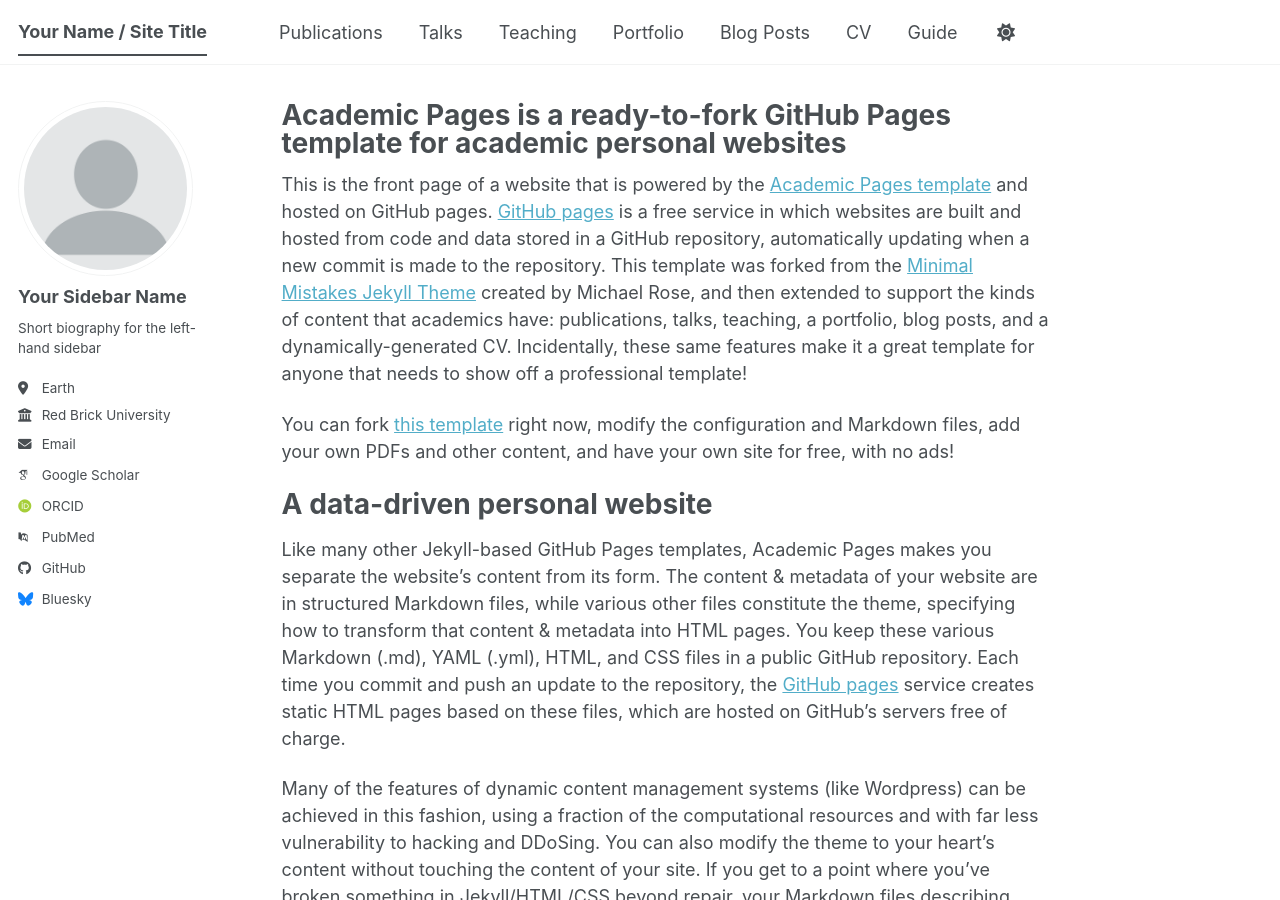
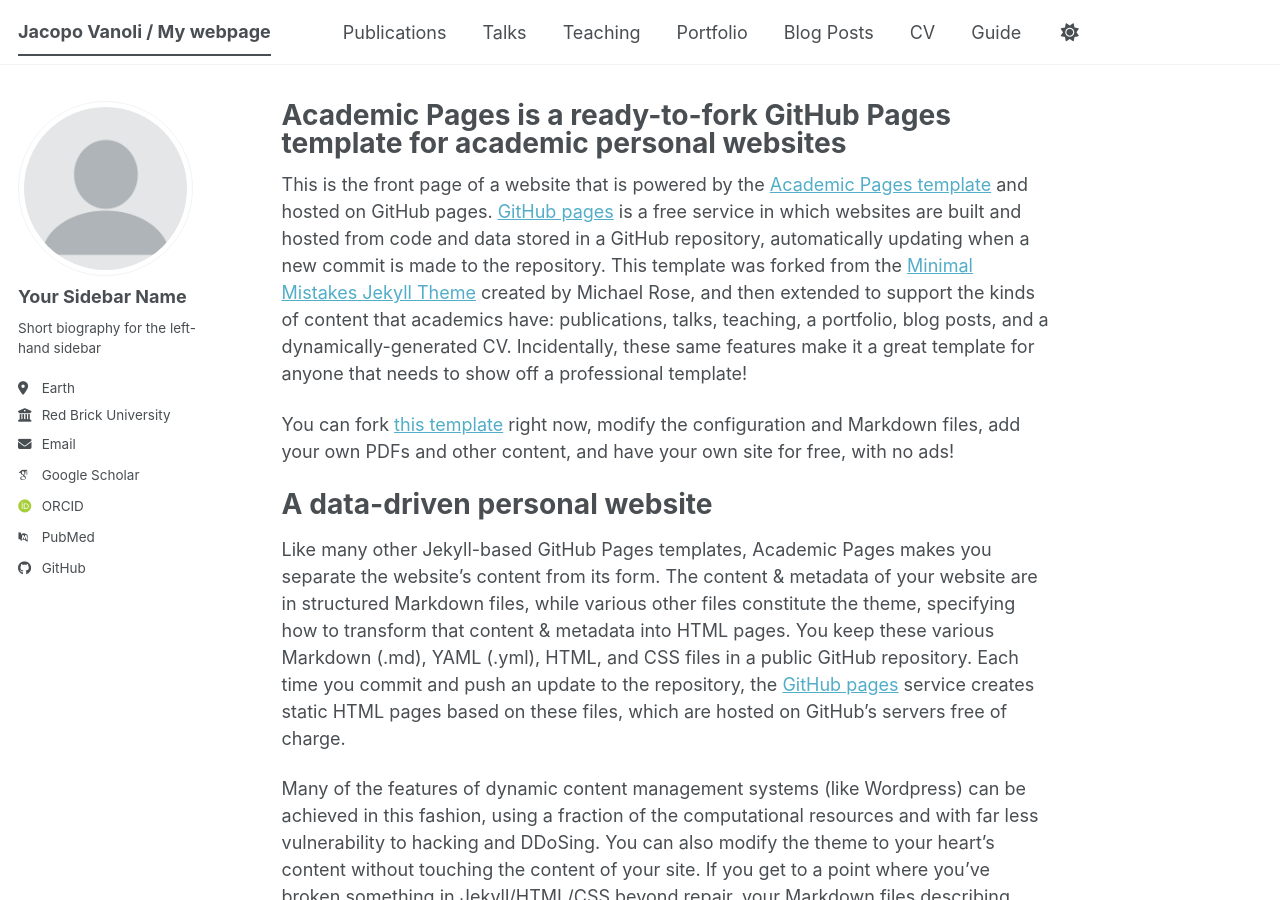
Before and after one commit to JacopoVanoli/JVmypage, a Jekyll site: the page built from _pages/about.md, in a window 1280 px wide and 900 px high. Built offline with Jekyll 4.4.1, drawn with Linux system fonts in a browser that asks for light colours; some web fonts are replaced; a script bundle is joined from its source files by our own code; library files that are not in the unit come from our copies.

Commit message:
Update personal information in _config.yml

```diff
--- a/_config.yml
+++ b/_config.yml
@@ -9,14 +9,14 @@
 # Basic Site Settings
 locale                   : "en-US"
 site_theme               : "default" # The available themes options are "default", "air", "sunrise", "mint", "dirt" and "contrast"
-title                    : "Your Name / Site Title"
+title                    : "Jacopo Vanoli / My webpage"
 title_separator          : "-"
 name                     : &name "Your Name"
 description              : &description "Your Name's academic portfolio"   # Update this with a general description of your site, this is the default if not overridden by a page
 url                      : https://academicpages.github.io # The base hostname & protocol for your site e.g. "https://[your GitHub username].github.io",
                                                            # or if you already have some other page hosted on Github then use "https://[your GitHub username].github.io/[Your Repo Name]"
 baseurl                  : "" # the subpath of your site, e.g. "/blog"
-repository               : "academicpages/academicpages.github.io"
+repository               : "academicpages/JVmypage.github.io"
 
 # Site Author - The following control what appear as part of the author content on the side bar.
 #               If a field is blank the icon and link will not appear, otherwise it will be shown.
@@ -35,10 +35,10 @@
   # Academic websites
   academia         : # URL
   arxiv            : # URL - Update with the correct link to your profile
-  googlescholar    : "https://scholar.google.com/citations?user=PS_CX0AAAAAJ"
+  googlescholar    : "https://scholar.google.com/citations?user=NaDBPdsAAAAJ&hl=en"
   inspire-hep      : # URL
   impactstory      : # URL
-  orcid            : "https://orcid.org/yourorcidurl"
+  orcid            : "https://orcid.org/0000-0003-0196-4170"
   semantic         : # URL
   ssrn             : # URL
   pubmed           : "https://www.ncbi.nlm.nih.gov/pubmed/?term=john+snow"
@@ -57,7 +57,7 @@
 
   # Social media
   artstation       : # Username
-  bluesky          : "bsky.app" # Replace this with you Bluesky username
+  bluesky          : # Username "bsky.app" # Replace this with you Bluesky username
   facebook         : # Username
   flickr           : # Username
   foursquare       : # Username
```
